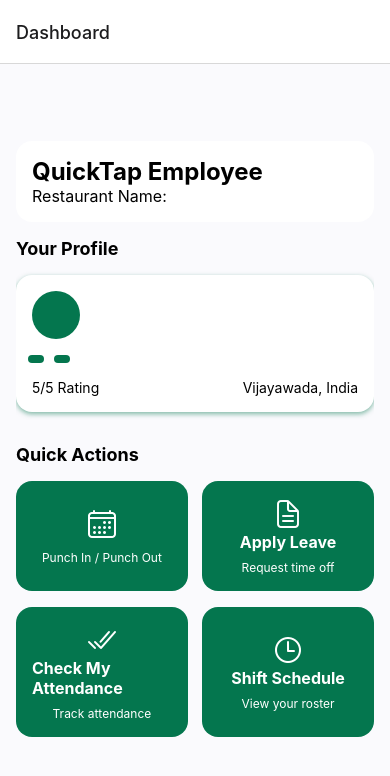
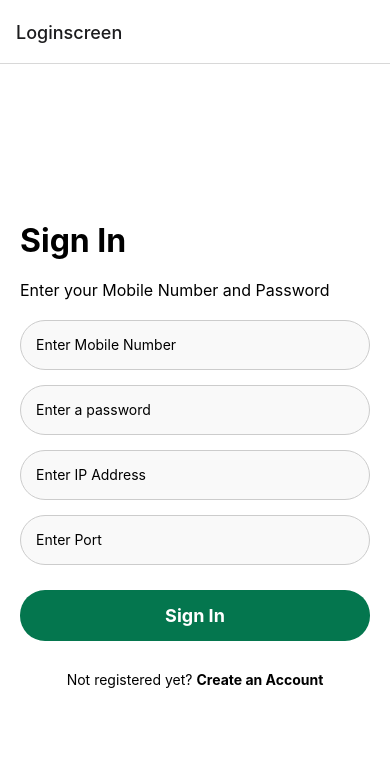
Before and after one commit to solletivivek/mobile-frontend, a React Native app: screen / in a window 390 px wide. Shown: the top 776 px of the page. Built offline with nearby package versions, Linux system fonts and the light colour scheme.

Commit message:
Refactor App.js to add LoginScreen component and update navigation options

```diff
--- a/App.js
+++ b/App.js
@@ -38,6 +38,11 @@
           />
         ) : (
           <>
+          <Stack.Screen
+              name="Login"
+              component={LoginScreen}
+              options={{ title: 'Loginscreen' }}
+            />
             <Stack.Screen
               name="Dashboard"
               component={DashboardScreen}
```
